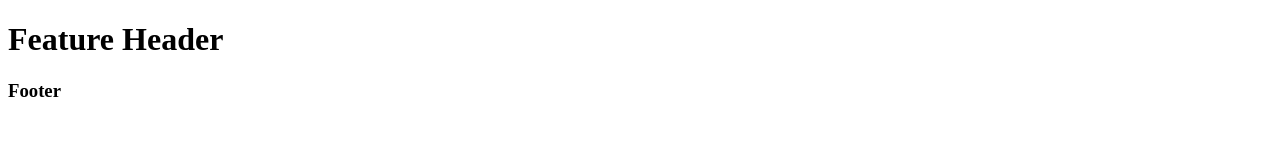
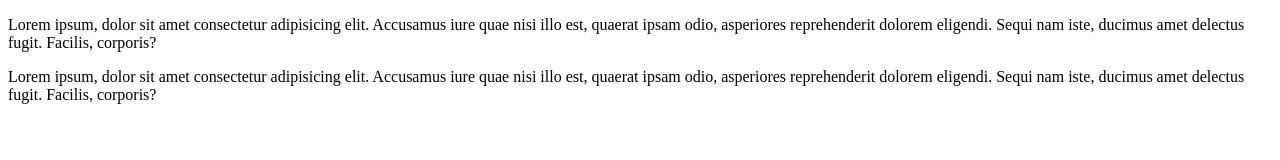
Before and after one commit to agross705/vcs-ash, a plain HTML site: page index.html in a window 1280 px wide. Drawn offline with Linux system fonts and the light colour scheme.

Commit message:
Basic HTML structure

```diff
--- a/index.html
+++ b/index.html
@@ -3,12 +3,19 @@
 <head>
     <meta charset="UTF-8">
     <meta name="viewport" content="width=device-width, initial-scale=1.0">
-    <title>SBA 1 | Version Control</title>
+    <title>Document</title>
 </head>
 <body>
-    <h1>Feature Header</h1>
+    <!-- Header -->
 
+        <p>Lorem ipsum, dolor sit amet consectetur adipisicing elit. Accusamus
+        iure quae nisi illo est, quaerat ipsam odio, asperiores reprehenderit
+        dolorem eligendi. Sequi nam iste, ducimus amet delectus fugit. Facilis, corporis?</p>
 
-    <h3>Footer</h3>
+        <p>Lorem ipsum, dolor sit amet consectetur adipisicing elit. Accusamus
+        iure quae nisi illo est, quaerat ipsam odio, asperiores reprehenderit
+        dolorem eligendi. Sequi nam iste, ducimus amet delectus fugit. Facilis, corporis?</p>
+
+    <!-- Footer -->
 </body>
 </html>
```
